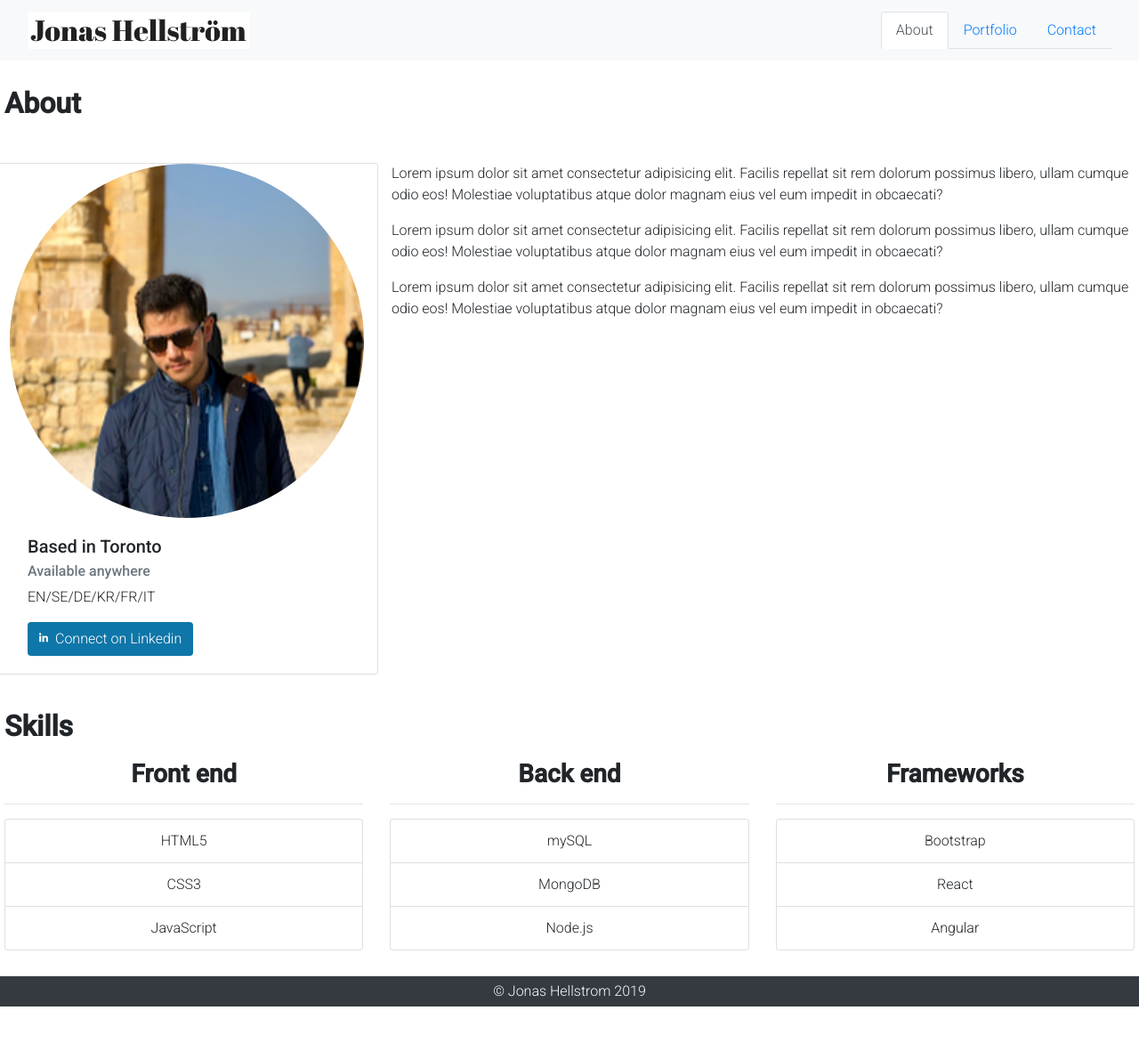
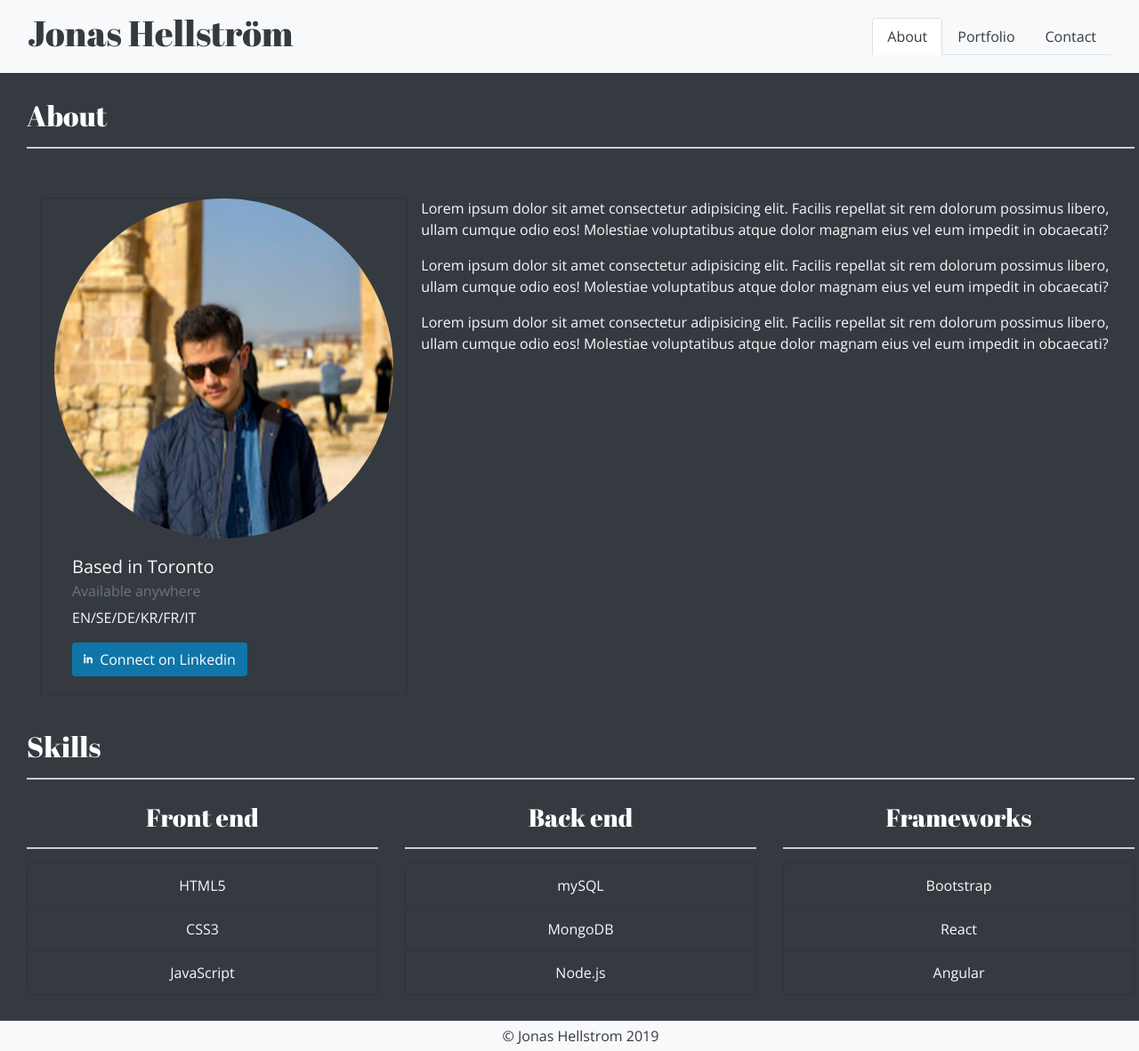
Before and after one commit to pjhellstrom/Bootstrap-Portfolio, a plain HTML site: page index.html in a window 1280 px wide. Shown: the whole page at 89% size. Before the commit the page ends 1131 px from the top, so only its background shows below. Drawn offline with nearby package versions, Linux system fonts and the light colour scheme.

Commit message:
Added portfolio.html and contact.html with shell structure, added dark styling, navbar and hr formatting.

```diff
--- a/index.html
+++ b/index.html
@@ -12,7 +12,7 @@
     <script src="https://cdnjs.cloudflare.com/ajax/libs/popper.js/1.14.7/umd/popper.min.js" integrity="sha384-UO2eT0CpHqdSJQ6hJty5KVphtPhzWj9WO1clHTMGa3JDZwrnQq4sF86dIHNDz0W1" crossorigin="anonymous"></script>
     <link href="https://fonts.googleapis.com/css?family=Abril+Fatface&display=swap" rel="stylesheet">
     <script src="https://use.fontawesome.com/releases/v5.0.8/js/all.js"></script>
-    <link href="https://fonts.googleapis.com/css?family=Roboto:300,500&display=swap" rel="stylesheet">
+    <link href="https://fonts.googleapis.com/css?family=Abril+Fatface|Open+Sans:300&display=swap" rel="stylesheet">
 </head>
 
 <body>
@@ -21,16 +21,16 @@
 
     <nav class="navbar bg-light sticky-top">
         <div class="container-fluid">
-            <a class="navbar-brand" href="#"><img src="img/logo.png" width="250px"></a>
+            <a class="navbar-brand" href="/index.html"><h1 class="text-dark">Jonas Hellström</h1></a>
             <ul class="nav nav-tabs" id="myTab" role="tablist">
-                    <li class="nav-item">
-                        <a class="nav-link active" id="home-tab" data-toggle="tab" href="#home" role="tab" aria-controls="home" aria-selected="true">About</a>
+                    <li class="nav-item text-dark">
+                        <a class="nav-link text-dark active" id="about-tab" data-toggle="tab" href="/index.html" role="tab" aria-controls="about" aria-selected="true">About</a>
                     </li>
                     <li class="nav-item">
-                        <a class="nav-link" id="profile-tab" data-toggle="tab" href="#profile" role="tab" aria-controls="profile" aria-selected="false">Portfolio</a>
+                        <a class="nav-link text-dark" id="portfolio-tab" data-toggle="tab" href="/portfolio.html" role="tab" aria-controls="portfolio" aria-selected="false">Portfolio</a>
                     </li>
                     <li class="nav-item">
-                        <a class="nav-link" id="contact-tab" data-toggle="tab" href="#contact" role="tab" aria-controls="contact" aria-selected="false">Contact</a>
+                        <a class="nav-link text-dark" id="contact-tab" data-toggle="tab" href="/contact.html" role="tab" aria-controls="contact" aria-selected="false">Contact</a>
                     </li>
             </ul>
         </div>
@@ -38,16 +38,17 @@
 
     <!--Two column section-->
 
-    <div class="container-fluid padding">
+    <div class="container-fluid padding bg-dark">
         <br>
         <h2>About</h2>
+        <hr>
     </div>
 
-    <div class="container-fluid padding">
+    <div class="container-fluid padding bg-dark text-light">
         <br>
         <div class="row padding">
 
-            <div class="card col-sm-12 col-md-4">
+            <div class="card col-sm-12 col-md-4 bg-dark">
                 <img class="rounded-circle card-img-top" src="img/jonasimg.png" height="100%" width="100%">
                 <div class="card-body">
                 <h5 class="card-title">Based in Toronto</h5>
@@ -74,19 +75,20 @@
 
     <!--Three column section-->
 
-    <div class="container-fluid padding">
+    <div class="container-fluid padding bg-dark text-light">
         <h2>Skills</h2>
+        <hr>
     </div>
 
-        <div class="row text-center padding">
+        <div class="row text-center padding bg-dark text-light">
 
             <div class="col-sm-12 col-md-4">
                 <h3>Front end</h3>
                 <hr>
                 <ul class="list-group">
-                    <li class="list-group-item">HTML5</li>
-                    <li class="list-group-item">CSS3</li>
-                    <li class="list-group-item">JavaScript</li>
+                    <li class="list-group-item bg-dark">HTML5</li>
+                    <li class="list-group-item bg-dark">CSS3</li>
+                    <li class="list-group-item bg-dark">JavaScript</li>
                 </ul>
 
             </div>
@@ -95,9 +97,9 @@
                 <h3>Back end</h3>
                 <hr>
                 <ul class="list-group">
-                    <li class="list-group-item">mySQL</li>
-                    <li class="list-group-item">MongoDB</li>
-                    <li class="list-group-item">Node.js</li>
+                    <li class="list-group-item bg-dark">mySQL</li>
+                    <li class="list-group-item bg-dark">MongoDB</li>
+                    <li class="list-group-item bg-dark">Node.js</li>
                 </ul>
             </div>
 
@@ -105,20 +107,22 @@
                     <h3>Frameworks</h3>
                     <hr>
                     <ul class="list-group">
-                        <li class="list-group-item">Bootstrap</li>
-                        <li class="list-group-item">React</li>
-                        <li class="list-group-item">Angular</li>
+                        <li class="list-group-item bg-dark">Bootstrap</li>
+                        <li class="list-group-item bg-dark">React</li>
+                        <li class="list-group-item bg-dark">Angular</li>
                     </ul>
                 <br>
             </div>
 
         </div>
 
-        <footer class="footer padding bg-dark">
-            <div class="container-fluid text-center text-light">
-                &copy; Jonas Hellstrom 2019
-            </div>
-        </footer>
+    <!--Footer-->
+
+    <footer class="footer padding bg-light">
+        <div class="container-fluid text-center text-dark">
+            &copy; Jonas Hellstrom 2019
+        </div>
+    </footer>
 
 </body>
 </html>
--- a/style.css
+++ b/style.css
@@ -4,16 +4,30 @@
 }
 
 body, span {
-    font-family: 'Roboto', sans-serif;
+    font-family: 'Open Sans', sans-serif;
     font-weight: 300;
 }
 
+h1 {
+    font-family: 'Abril Fatface', cursive;
+}
+
 h2, h3{
-    font-weight: bold;
+    font-family: 'Abril Fatface', cursive;
+    color: #fff;
+}
+
+hr {
+    border: 0.5px solid #ccc;
+}
+
+.navbar {
+    margin-bottom: 0px;
 }
 
 .padding {
     padding: 5px;
+    padding-left: 30px;
 }
 
 .linkedinbutton{
```
Also changed, not shown: contact.html (+81 -0 lines), portfolio.html (+82 -0 lines), img/pfl1.jpg (added), img/pfl2.jpg (added), img/pfl3.jpg (added).
